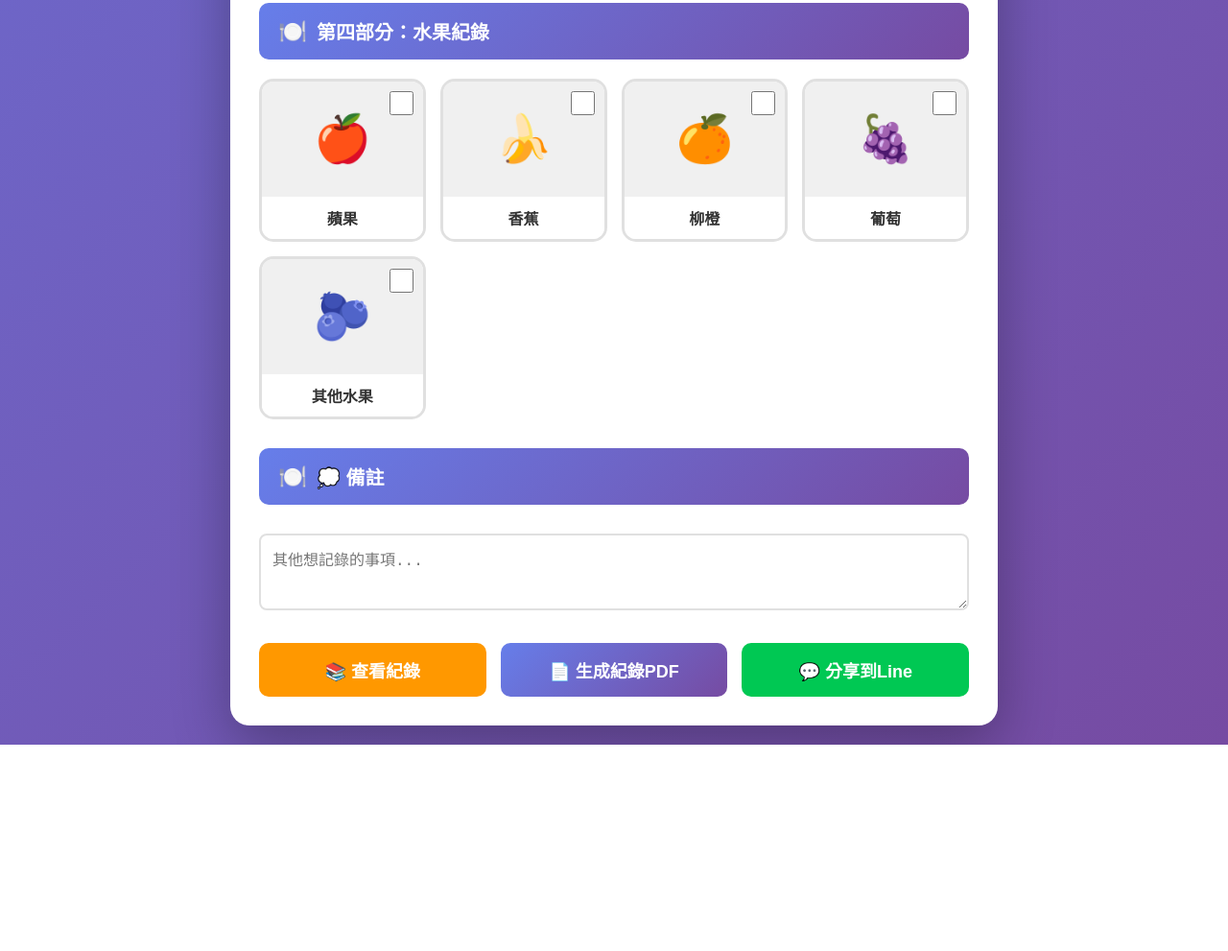
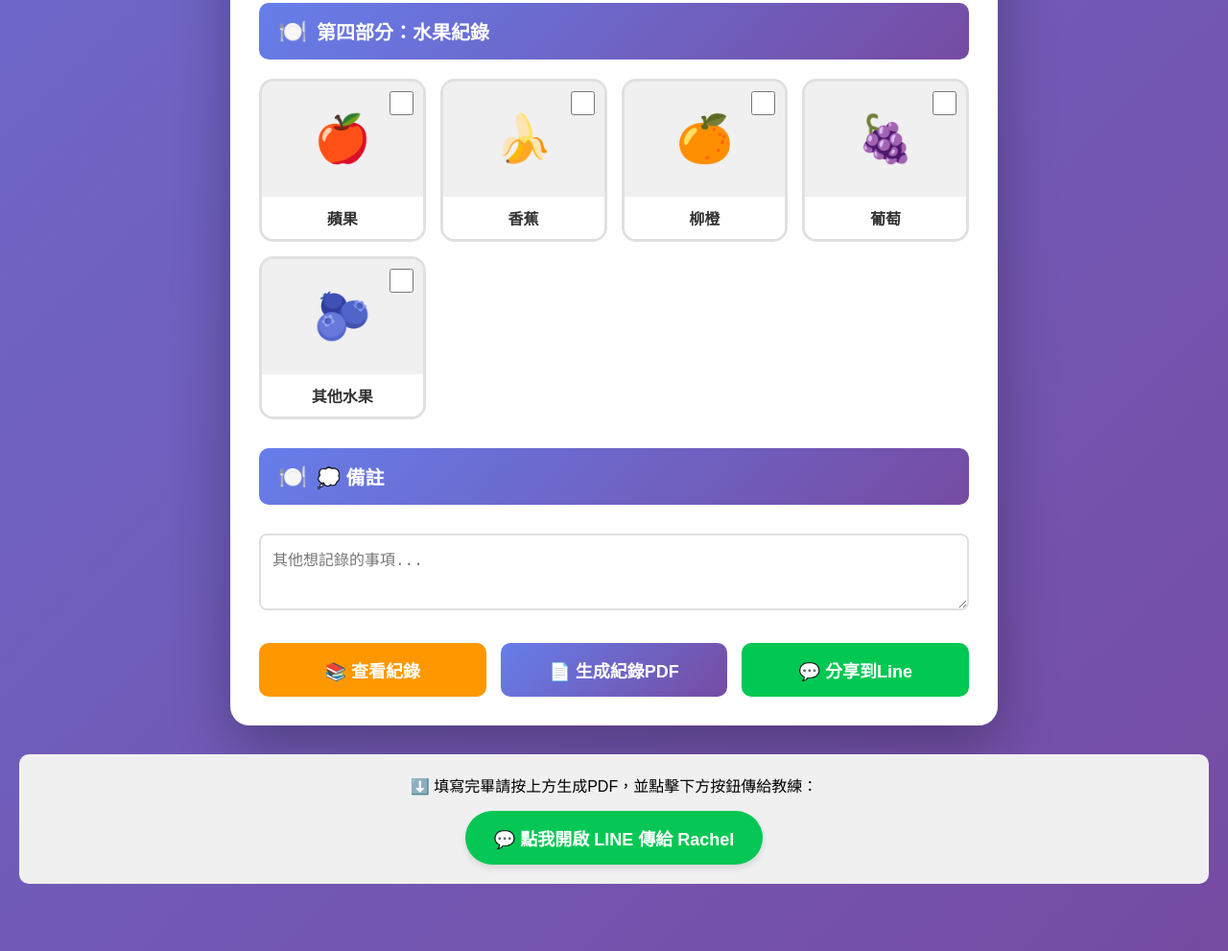
Before and after one commit to Rachelfu728/diet-tracker, a plain HTML site: page index.html in a window 1280 px wide. Shown: the part 1984-2975 px from the top of the page at 96% size. Before the commit the page ends 2760 px from the top, so only its background shows below. Drawn offline with nearby package versions, Linux system fonts and the light colour scheme.

Commit message:
Update index.html

```diff
--- a/index.html
+++ b/index.html
@@ -895,5 +895,12 @@
         // 頁面載入時初始化
         window.onload = init;
     </script>
+    <div style="text-align: center; margin-top: 30px; margin-bottom: 50px; padding: 20px; background-color: #f0f0f0; border-radius: 10px;">
+    <p style="font-size: 16px; margin-bottom: 15px;">⬇️ 填寫完畢請按上方生成PDF，並點擊下方按鈕傳給教練：</p>
+    <a href="https://line.me/ti/p/~0938640538" target="_blank"
+       style="background-color: #06C755; color: white; padding: 15px 30px; text-decoration: none; border-radius: 50px; font-weight: bold; font-size: 18px; box-shadow: 0 4px 6px rgba(0,0,0,0.1); display: inline-block;">
+       💬 點我開啟 LINE 傳給 Rachel
+    </a>
+</div>
 </body>
 </html>
```
